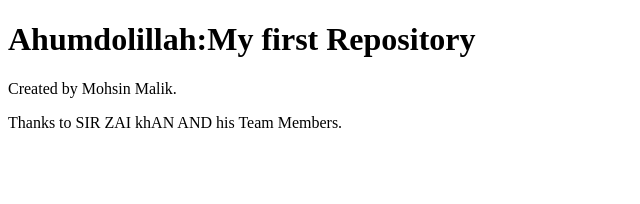
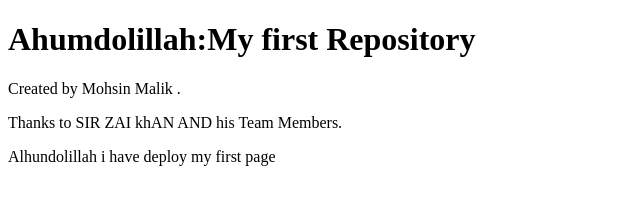
Before and after one commit to mosin92/BootCamp_PIAIC, a plain HTML site: page index.html in a window 1280 px wide. Shown: the whole page, without its empty margins (0-640 px from the left). Drawn offline with Linux system fonts and the light colour scheme.

Commit message:
Update index.html

```diff
--- a/index.html
+++ b/index.html
@@ -8,9 +8,10 @@
 <body>
     <div><h1> Ahumdolillah:My first Repository</h1>
     <p>
-        Created by Mohsin Malik.
+        Created by Mohsin Malik .
     </p>
     <p>Thanks to SIR ZAI khAN AND his Team Members. </p>
+    <p>Alhundolillah i have  deploy my first page</p>
 </div>
 </body>
 </html>
```
